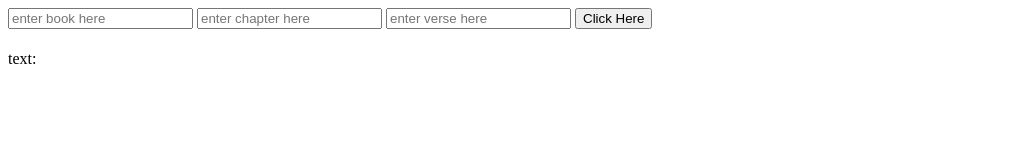
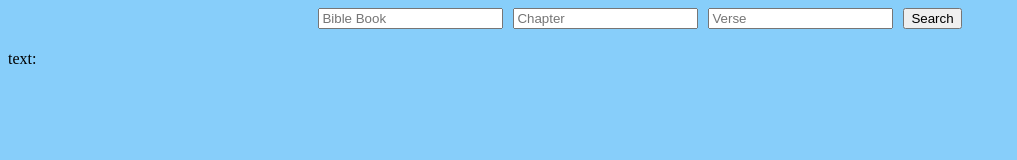
Before and after one commit to rayasF/Bible-Key-Verse, a plain HTML site: page index.html in a window 1280 px wide. Shown: the whole page, without its empty margins (0-1017 px from the left). Drawn offline with nearby package versions, Linux system fonts and the light colour scheme.

Commit message:
2nd draft

```diff
--- a/index.html
+++ b/index.html
@@ -11,11 +11,12 @@
 </head>
 <body>
 
-    <input id="bookInput" type="text" placeholder="enter book here" />
-    <input id="chapterInput" type="text" placeholder="enter chapter here" />
-    <input id="verseInput" type="text" placeholder="enter verse here" />
-    <button id="submitButton"> Click Here </button>
-
+    <div class = "buttons">
+    <input id="book_Input" type="text" placeholder="Bible Book" />
+    <input id="chapterInput" type="text" placeholder="Chapter" />
+    <input id="verseInput" type="text" placeholder="Verse" />
+    <button id="submitButton"> Search </button>
+       </div>
 
     <h1 id="bookName"> </h1>
     <h2 id="verseText"> </h2>
--- a/script.js
+++ b/script.js
@@ -1,6 +1,6 @@
 
 
-const bookInput2 = document.querySelector('#bookInput')
+const bookInput2 = document.querySelector('#book_Input')
 const chapterInput2 = document.querySelector('#chapterInput')
 const verseInput2 = document.querySelector('#verseInput')
 
@@ -10,7 +10,7 @@ button.addEventListener('click', async () => {
 
 
     let response = await axios.get(
-      `https://bible-api.com/${bookInput}:${chapterInput}:${verseInput}`
+      `https://bible-api.com/${bookInput}${chapterInput}:${verseInput}`
     )
       console.log(response)
 
@@ -31,4 +31,22 @@ button.addEventListener('click', async () => {
 
   //Fernando make passage = text. It should work
 
-  // https://bible-api.com/${bookInput}:${chapterInput}:${verseInput}ß
+  // https://bible-api.com/${bookInput}:${chapterInput}:${verseInput}
+
+
+
+  // //before I made changes
+  // let response = await axios.get(
+  //   `https://bible-api.com/${bookInput}:${chapterInput}:${verseInput}`
+  // )
+  //   console.log(response)
+
+  //     bookInput2.innerHTML = bookInput3
+  //     chapterInput2.innerHTML = chapterInput3
+  //     verseInput2.innerHTML = verseInput3
+  //     const text = (bookInput3, chapterInput3, verseInput3)
+
+  //     const passage= document.getElementById("text")
+
+  //     const result= (passage)
+  //     console.log(result)
--- a/style.css
+++ b/style.css
@@ -0,0 +1,10 @@
+body {
+    background-color: lightskyblue;
+}
+
+
+.buttons {
+    display:flex;
+    justify-content:center;
+    gap: 10px
+}
```
